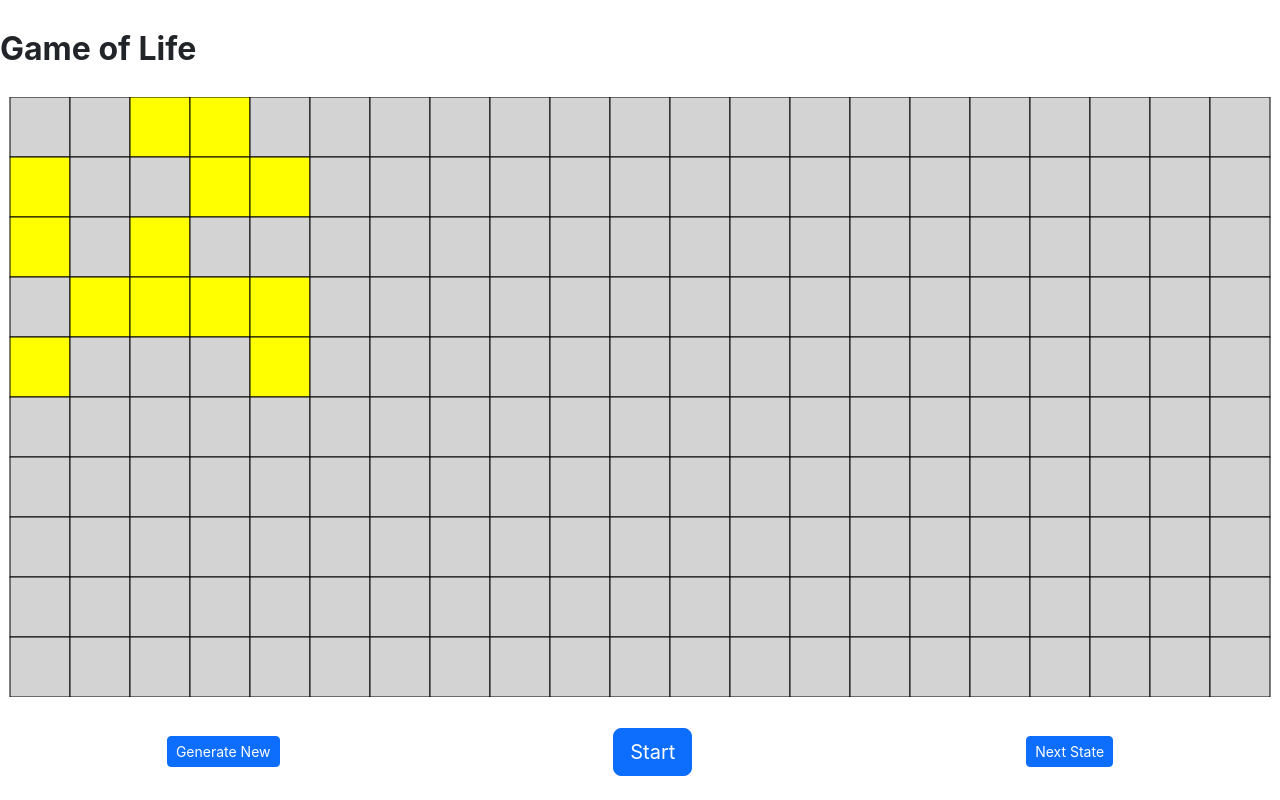
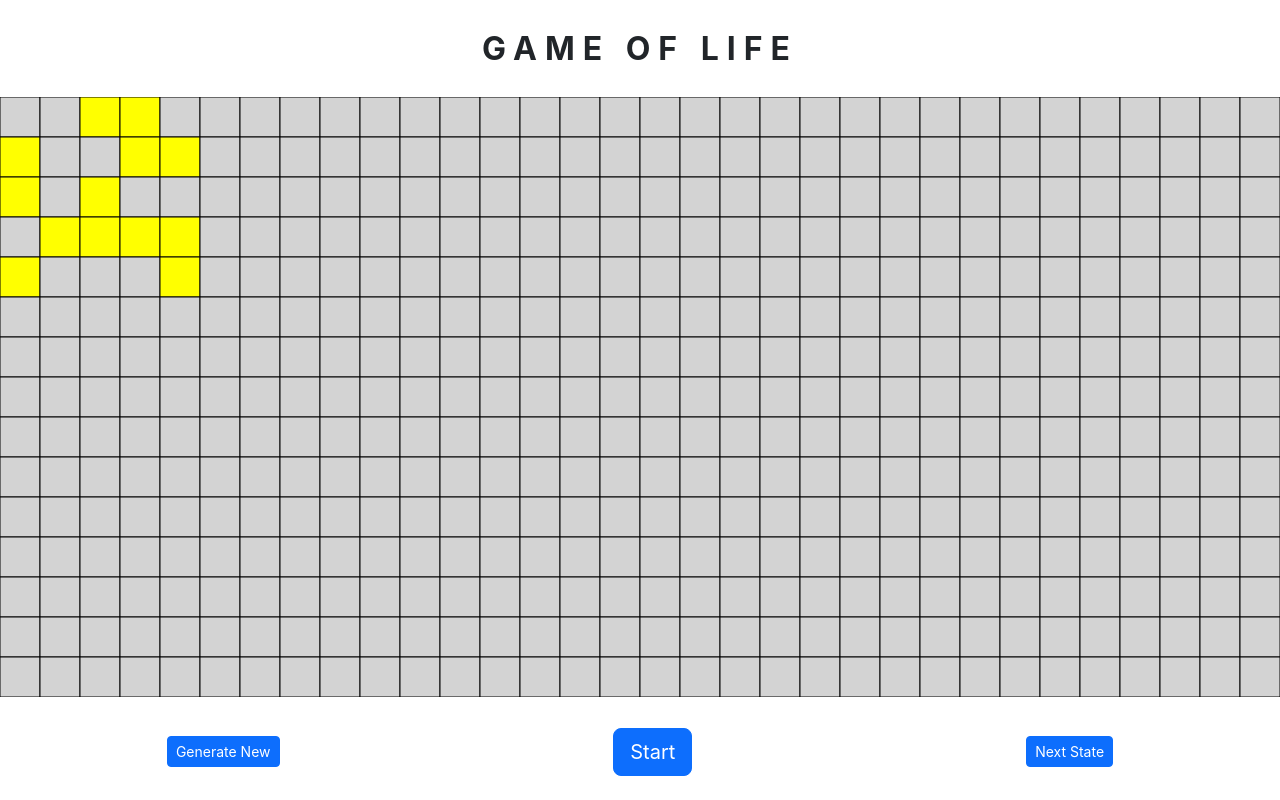
Before and after one commit to learningreac/game_of_life, a React (Create React App) app: page / in a window 1280 px wide. Built offline with nearby package versions, Linux system fonts and the light colour scheme.

Commit message:
change grid size

```diff
--- a/src/App.css
+++ b/src/App.css
@@ -10,7 +10,10 @@ header {
   /* background-color: azure; */
   display: flex;
   align-items: center;
+  justify-content: center;
   font-size: 2rem;
+  letter-spacing: 0.5rem;
+  text-transform: uppercase;
 }
 
 #main {
--- a/src/App.js
+++ b/src/App.js
@@ -24,7 +24,7 @@ function App() {
     const canContainer = canvasContainerRef.current;
     setWidth(canContainer.clientWidth);
     setHeight(canContainer.clientHeight);
-    let size = Math.min(canContainer.clientWidth, canContainer.clientHeight) / 10;
+    let size = Math.min(canContainer.clientWidth, canContainer.clientHeight) / 15;
     setGridSize(size);
     let c = Math.floor(canContainer.clientWidth / size);
     let r = Math.floor(canContainer.clientHeight / size);
--- a/src/components/Canvas.jsx
+++ b/src/components/Canvas.jsx
@@ -27,6 +27,11 @@ const Canvas = (props) => {
           ctx.strokeRect(offset + j * grid_size, i * grid_size, grid_size, grid_size);
         }
       }
+
+      // // outline
+      // ctx.beginPath();
+      // ctx.lineWidth = 10;
+      // ctx.strokeRect(offset, 0, cols*grid_size, height)
     }
 
     const render = () => {
```
